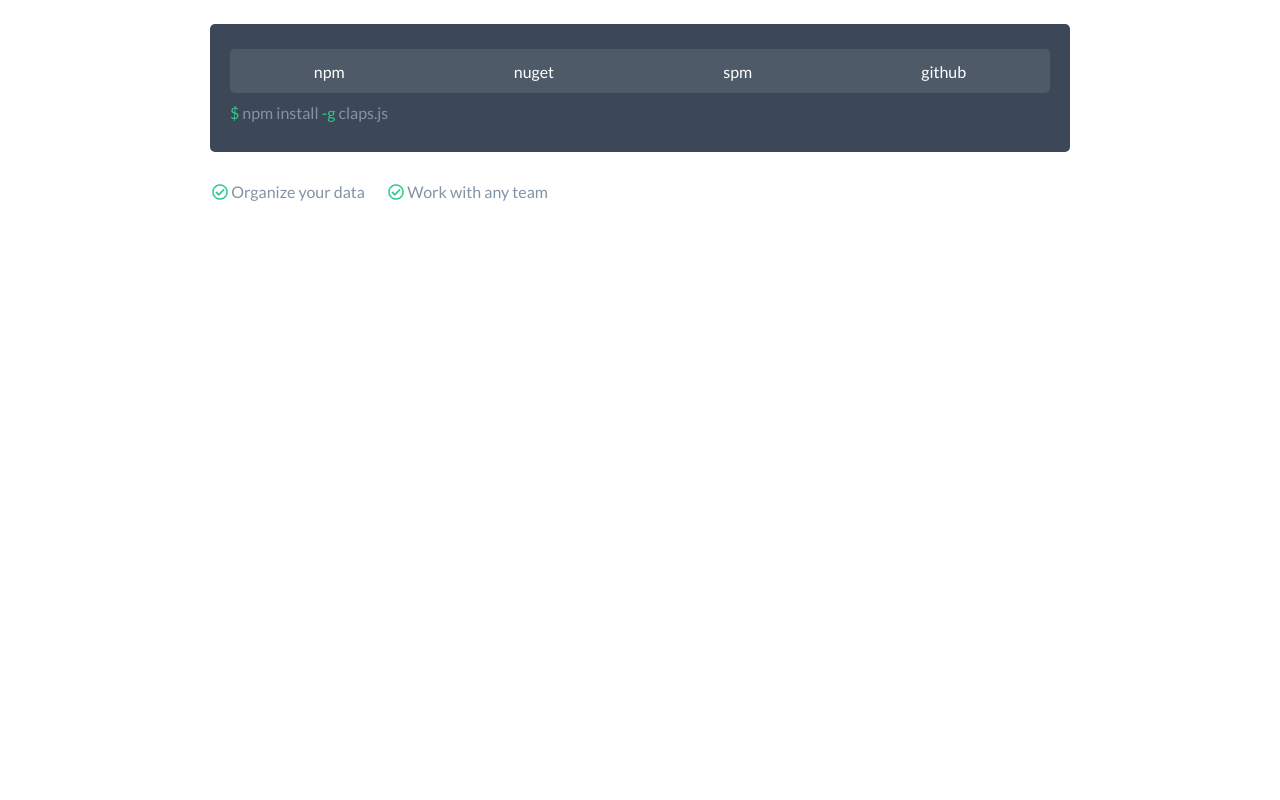
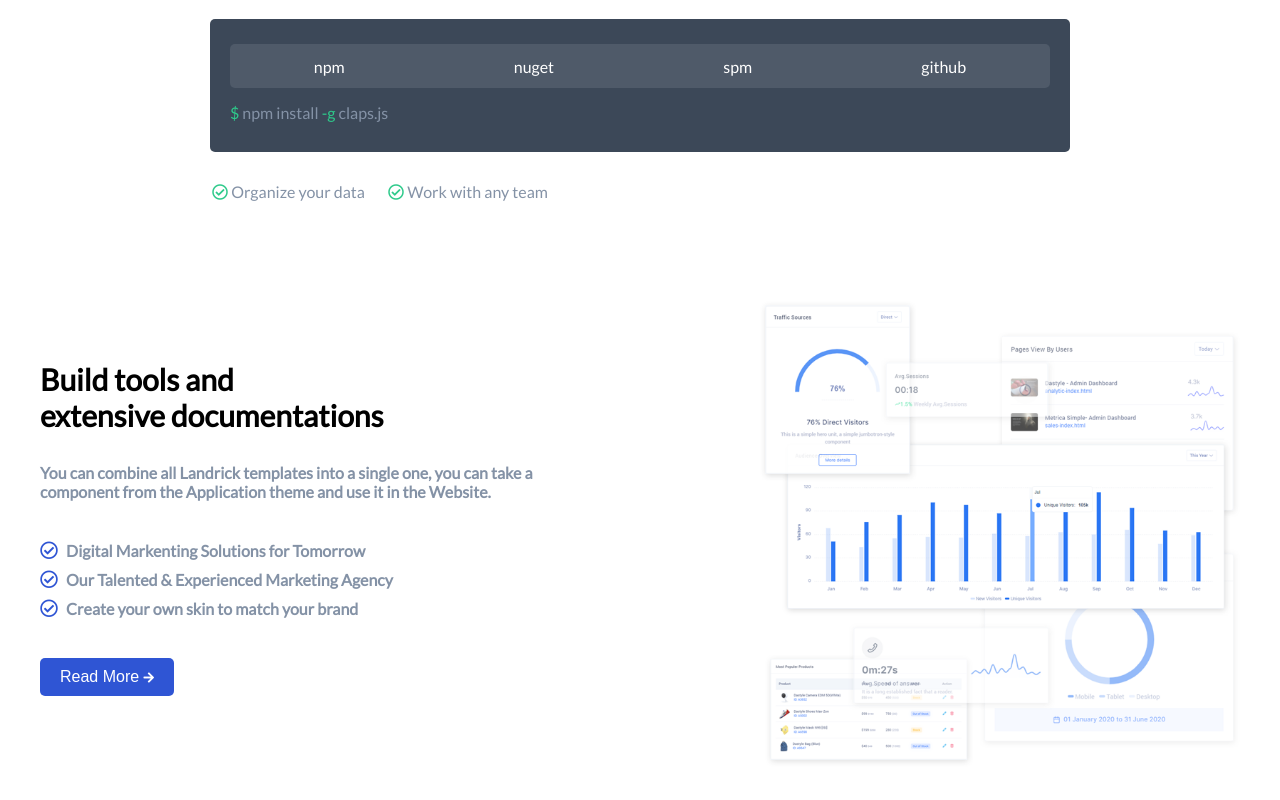
Before and after one commit to teresa-spigoni/proj-html-vuejs, a website: page index.html in a window 1280 px wide. Shown: the part 1716-2516 px from the top of the page. Before the commit the page ends 2017 px from the top, so only its background shows below. Drawn offline with nearby package versions, Linux system fonts and the light colour scheme.

Commit message:
main center part 2

```diff
--- a/index.html
+++ b/index.html
@@ -196,6 +196,30 @@
 
           <div class="main-center-second-box">
 
+            <div class="left">
+              <h2>Build tools and <br> extensive documentations</h2>
+              <p>You can combine all Landrick templates into a single one, you can take a component from the Application theme and use it in the Website.</p>
+
+              <div class="checked">
+                <i class="far fa-check-circle"></i>
+                Digital Markenting Solutions for Tomorrow
+              </div>
+              <div class="checked">
+                <i class="far fa-check-circle"></i>
+                Our Talented & Experienced Marketing Agency
+              </div>
+              <div class="checked">
+                <i class="far fa-check-circle"></i>
+                Create your own skin to match your brand
+              </div>
+
+              <button>Read More <i class="fas fa-arrow-right"></i></button>
+            </div>
+
+            <div class="right">
+              <img src="img/1.png" alt="">
+            </div>
+
           </div>
 
 
--- a/src/app.scss
+++ b/src/app.scss
@@ -240,7 +240,7 @@ header{
       margin-top: 100px;
 
       h2{
-        font-size: 40px;
+        font-size: 30px;
         margin-bottom: 30px;
       }
 
@@ -283,6 +283,7 @@ header{
           i{
             @include center;
             color: #2F55D4;
+            font-size: 25px;
           }
         }
 
@@ -302,6 +303,10 @@ header{
       .quickstart{
         font-weight: bold;
         padding-bottom: 20px;
+      }
+
+      h2{
+        font-size: 30px;
       }
 
       p{
@@ -342,13 +347,12 @@ header{
           color: #8492A6;
           text-align: left;
           font-size: 16px;
-          margin-top: 10px;
+          margin-top: 15px;
 
           .green-text{
             color: #2ECA8B;
           }
         }
-
       }
 
       .organize{
@@ -373,7 +377,63 @@ header{
     }
 
     &-second-box{
+      width: 100%;
+      display: flex;
+      margin-top: 100px;
 
+      .left, .right{
+        width: 50%;
+      }
+
+      .left{
+        padding-top: 60px;
+        padding-right: 50px;
+
+        h2{
+          font-size: 30px;
+        }
+
+        p{
+          color: #8492A6;
+          margin: 30px 0 40px 0;
+          font-weight: bold;
+        }
+
+        .checked{
+          color: #8492A6;
+          font-weight: bold;
+          margin-bottom: 10px;
+
+          i{
+            color: #2F55D4;
+            margin-right: 5px;
+            font-size: 18px;
+          }
+        }
+
+        button{
+          background: #2F55D4;
+          margin-top: 30px;
+          padding: 10px 20px;
+          color: #fff;
+          border: none;
+          border-radius: 5px;
+          font-size: 16px;
+
+          i{
+            font-size: 12px;
+          }
+        }
+      }
+
+      .right{
+        text-align: right;
+
+        img{
+          width: 80%;
+
+        }
+      }
     }
   }
 
```
Also changed, not shown: dist/app.css.
